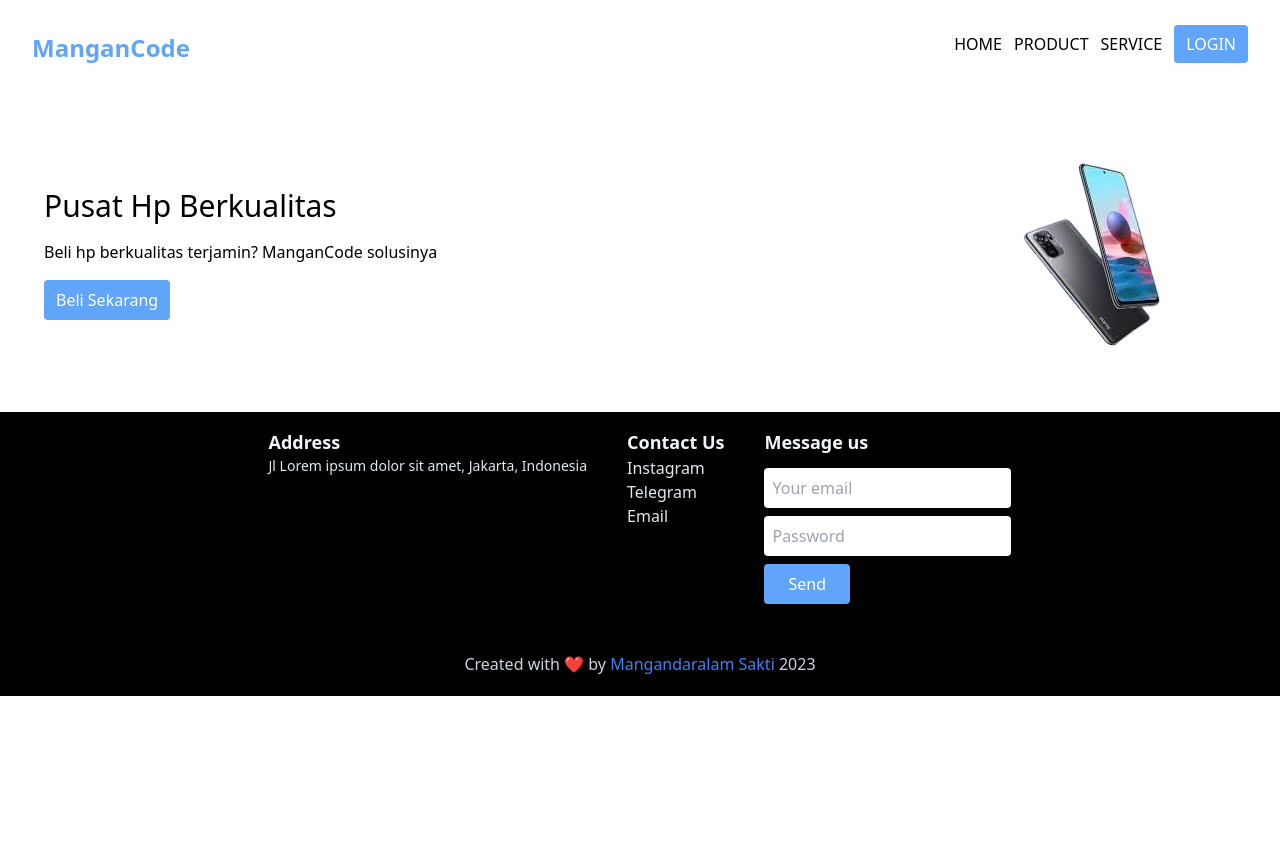
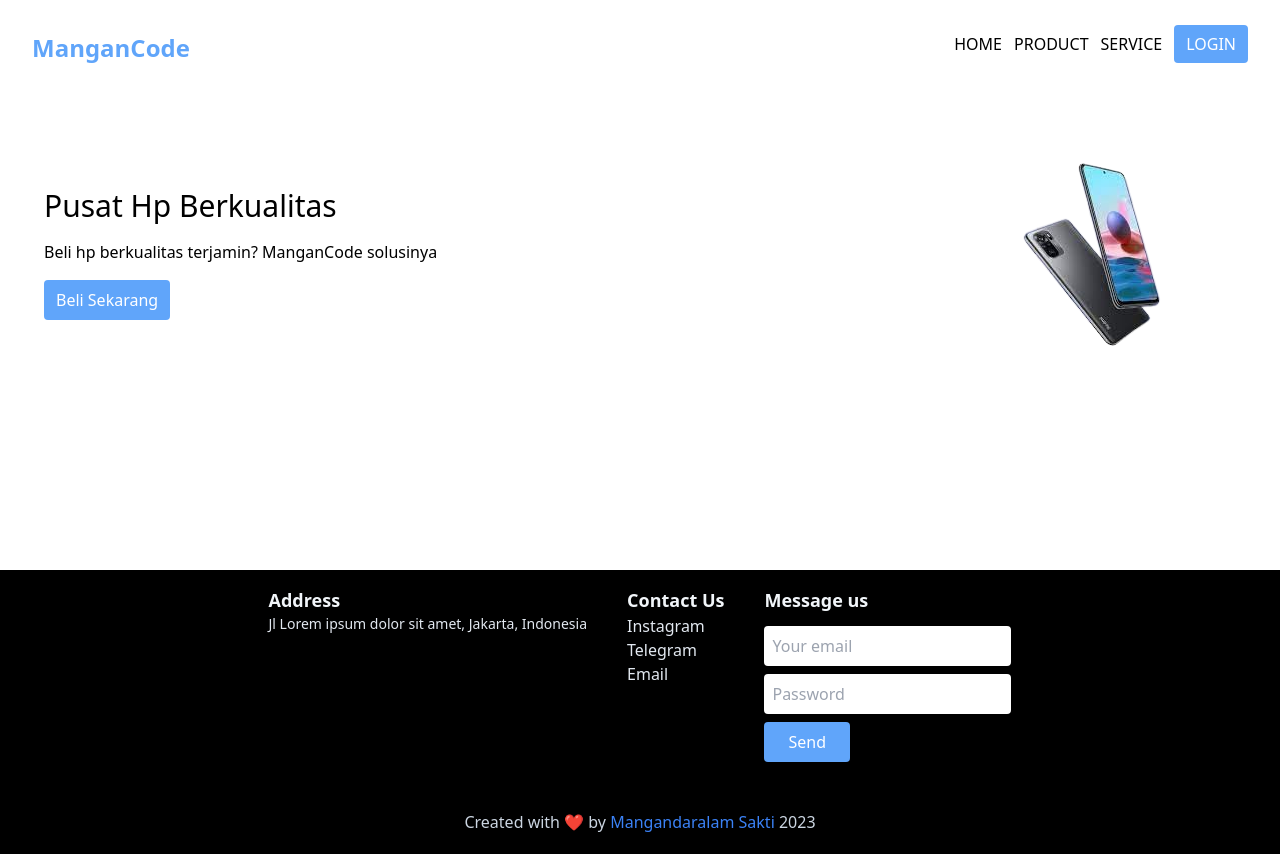
Before and after one commit to fskhri/Landing-Page-Ecommerce, a React (Vite) app: page / in a window 1280 px wide. Before the commit the page ends 800 px from the top, so only its background shows below. Built offline with nearby package versions, Linux system fonts and the light colour scheme.

Commit message:
memperbaiki footer

```diff
--- a/src/App.jsx
+++ b/src/App.jsx
@@ -10,7 +10,7 @@ import Footer from './components/footer';
 function App() {
   return (
     <Router>
-      <div>
+      <div className="h-screen">
         <Navbar />
         <Routes>
           <Route path="/" element={<Home />} />
--- a/src/components/footer.jsx
+++ b/src/components/footer.jsx
@@ -2,7 +2,7 @@ import React from 'react';
 
 function Footer() {
   return (
-    <div className="bg-black text-white">
+    <div className="my-[182px] bg-black text-white">
       <div className="p-4 flex flex-wrap justify-center gap-10">
         <div className="p-0">
           <p className="text-lg font-bold text-slate-100">Address</p>
```
Also changed, not shown: src/components/App.css (renamed from src/App.css).
